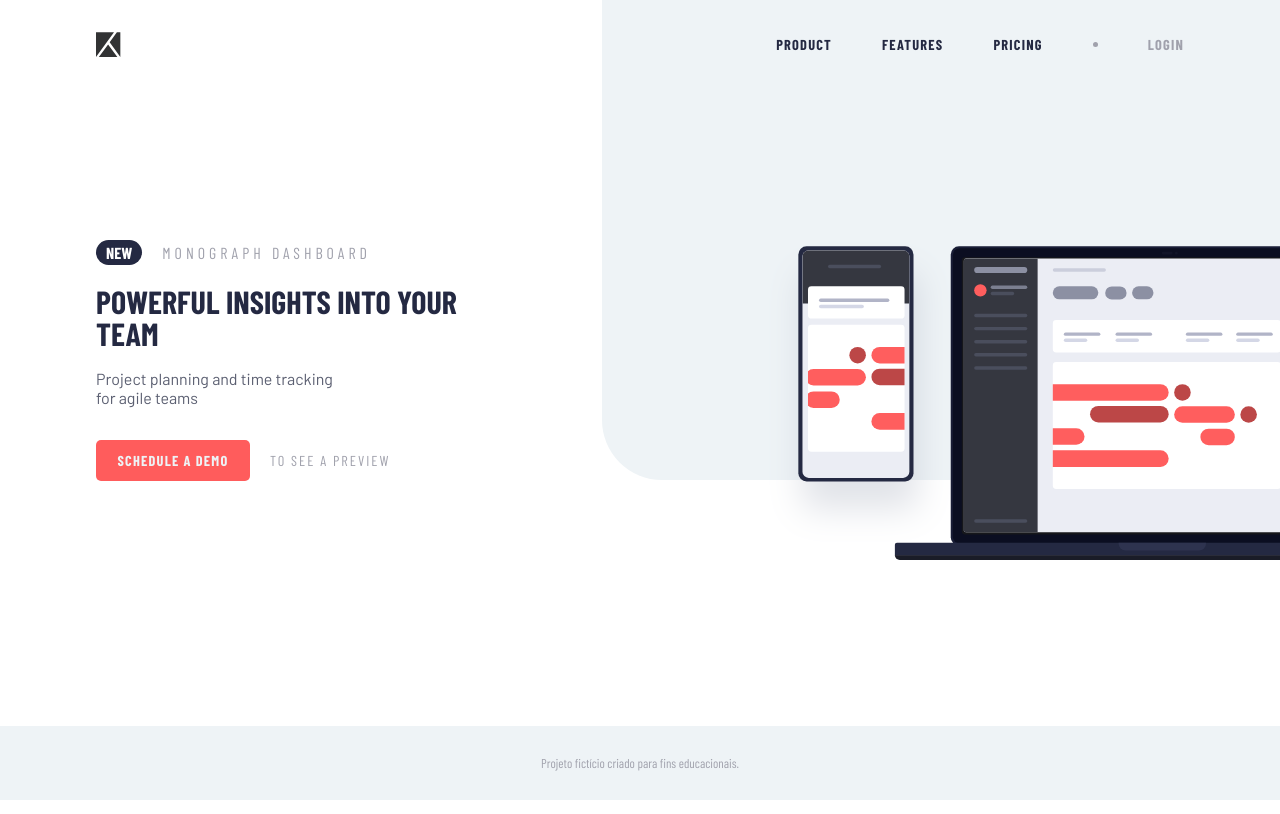
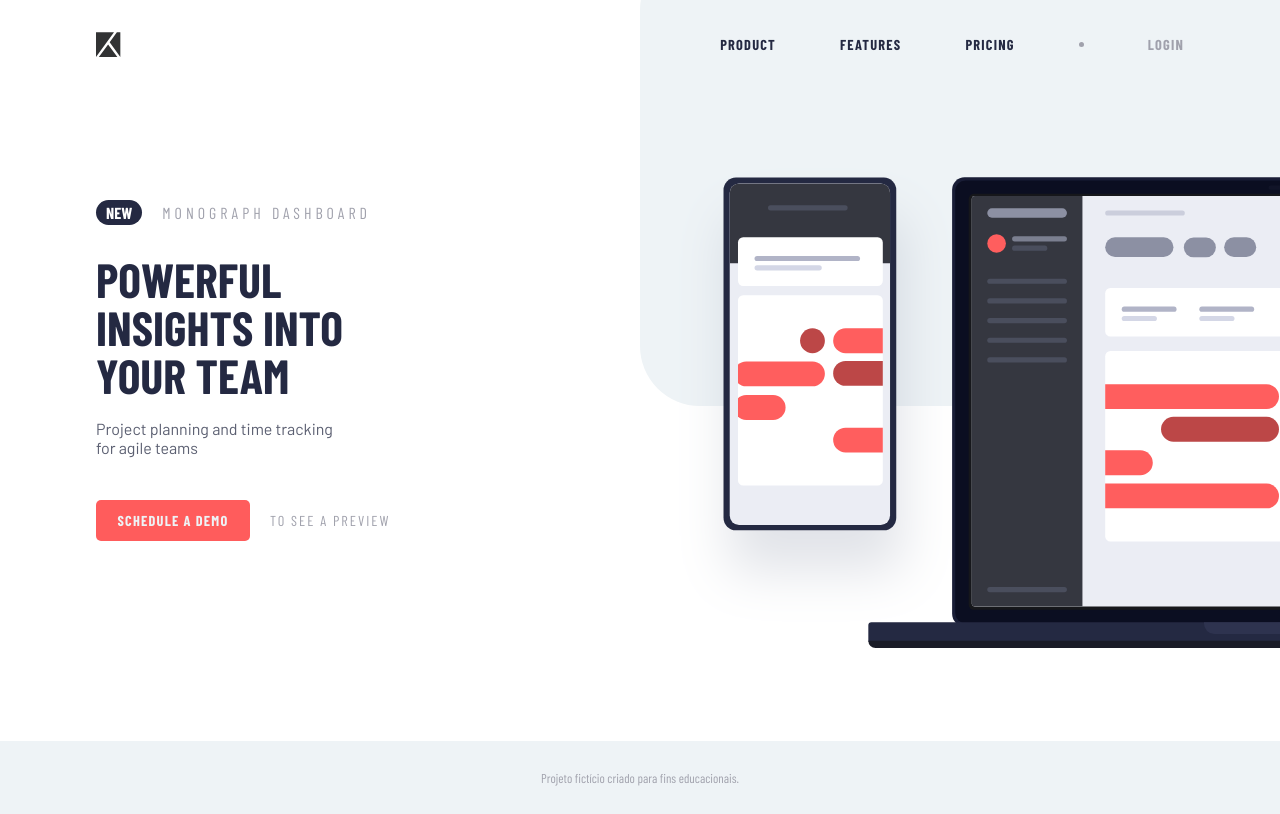
Before and after one commit to marcodanielj/productPage, an Angular app: page / in a window 1280 px wide. Built offline with nearby package versions, Linux system fonts and the light colour scheme.

Commit message:
UI/UX improvements

```diff
--- a/src/app/home/home.component.scss
+++ b/src/app/home/home.component.scss
@@ -13,6 +13,8 @@
 
     width: 100vw;
 
+    overflow-y: hidden;
+
     .content {
 
         display: flex;
@@ -23,7 +25,7 @@
         padding-bottom: 10vh;
         padding-left: 7.5vw;
 
-        gap: 20px;
+        gap: 30px;
 
         .productName {
 
@@ -156,7 +158,7 @@
 
     }
 
-    @media (min-width: 600px) {
+    @media (min-width: $sizeThreshold) {
 
         width: 100vw;
 
@@ -175,8 +177,8 @@
             padding-left: 7.5vw;
             max-width: 30vw;
 
-            padding-bottom: 30vh;
-            padding-top: 30vh;
+            padding-bottom: 25vh;
+            padding-top: 25vh;
 
             .productName {
                 font-size: 1em;
@@ -185,8 +187,8 @@
 
             .productInfo {
                 .title {
-                    font-size: 2em;
-                    max-inline-size: 100vw;
+                    font-size: 3em;
+                    max-inline-size: 25vw;
                 }
 
                 .description {
@@ -207,23 +209,22 @@
 
             .background {
 
-                width: 70vw;
-                height: 80vh;
+                width: 60vw;
+                height: 57vh;
 
                 border-radius: 60px;
 
-                top: -20vh;
-
-                right: -20vw;
+                top: -50px;
+                left: 50vw;
 
             }
 
             .image {
 
-                height: 20em;
-                top: 30vh;
+                height: 30em;
+                top: 21vh;
 
-                padding-left: 60vw;
+                padding-left: 53vw;
 
             }
 
--- a/src/app/nav-bar/nav-bar.component.scss
+++ b/src/app/nav-bar/nav-bar.component.scss
@@ -52,7 +52,7 @@
         .showDiv {
             display: block;
 
-            @media (min-width: 600px) {
+            @media (min-width: $sizeThreshold) {
                 display: none;
             }
     }
@@ -64,7 +64,7 @@
             visibility: hidden;
             opacity: 0;
 
-            transition: all 200ms ease-in-out ;
+            transition: visibility 200ms, opacity 200ms, top 200ms ease-in-out ;
 
             position: absolute;
             display: flex;
@@ -119,7 +119,7 @@
             top: 12vh;
         }
 
-        @media (min-width: 600px) {
+        @media (min-width: $sizeThreshold) {
 
             justify-content: space-between;
             align-items: center;
@@ -146,7 +146,7 @@
                 flex-direction: row;
                 align-items: center;
 
-                gap: 50px;
+                gap: 5vw;
                 padding-top: 0px;
                 padding-bottom: 0px;
 
--- a/src/styles.scss
+++ b/src/styles.scss
@@ -7,6 +7,8 @@
     margin: 0;
 }
 
+$sizeThreshold: 500px;
+
 $primaryRed: hsl(0, 100%, 68%);
 
 $veryDarkBlue: hsl(230, 29%, 20%);
```
Also changed, not shown: 3 other files (tests, documents, lock files or other folders).
